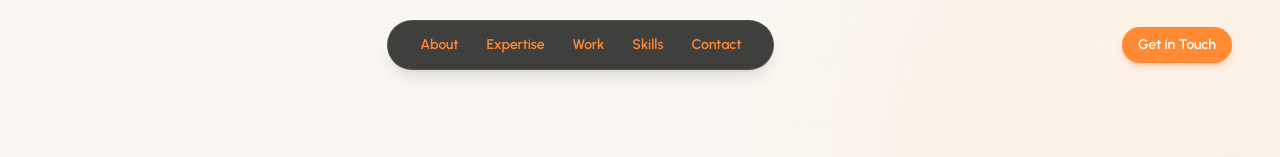
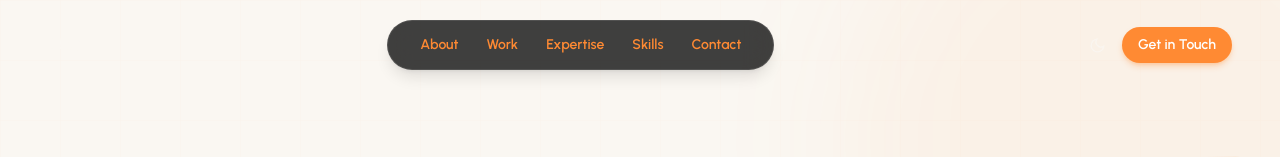
Before and after one commit to devosumba/digital-marketing-portfolio, a Next.js app: page / in a window 1280 px wide. Shown: the top 157 px of the page. Built offline with nearby package versions, Linux system fonts and the light colour scheme.

Commit message:
Reorder Work section before Expertise; update nav order and PROJECT.md

```diff
--- a/app/page.tsx
+++ b/app/page.tsx
@@ -15,8 +15,8 @@ export default function Home() {
       <main>
         <Hero />
         <About />
+        <Projects />
         <Expertise />
-        <Projects />
         <Skills />
         <Testimonials />
         <Contact />
--- a/components/Navbar.tsx
+++ b/components/Navbar.tsx
@@ -5,8 +5,8 @@ import { motion, AnimatePresence } from "framer-motion";
 
 const navLinks = [
   { label: "About", href: "#about" },
+  { label: "Work", href: "#projects" },
   { label: "Expertise", href: "#expertise" },
-  { label: "Work", href: "#projects" },
   { label: "Skills", href: "#skills" },
   { label: "Contact", href: "#contact" },
 ];
```
Also changed, not shown: 1 other file (tests, documents, lock files or other folders).
